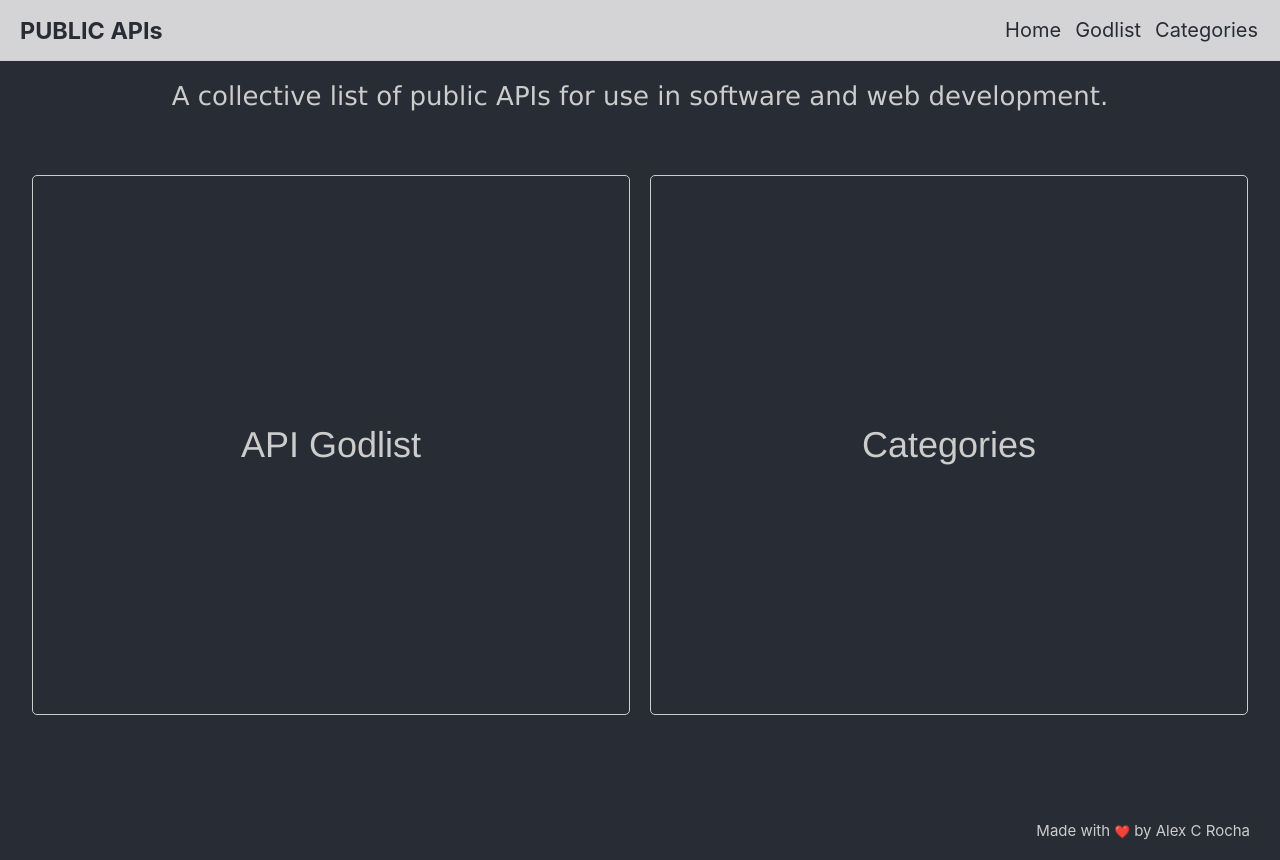
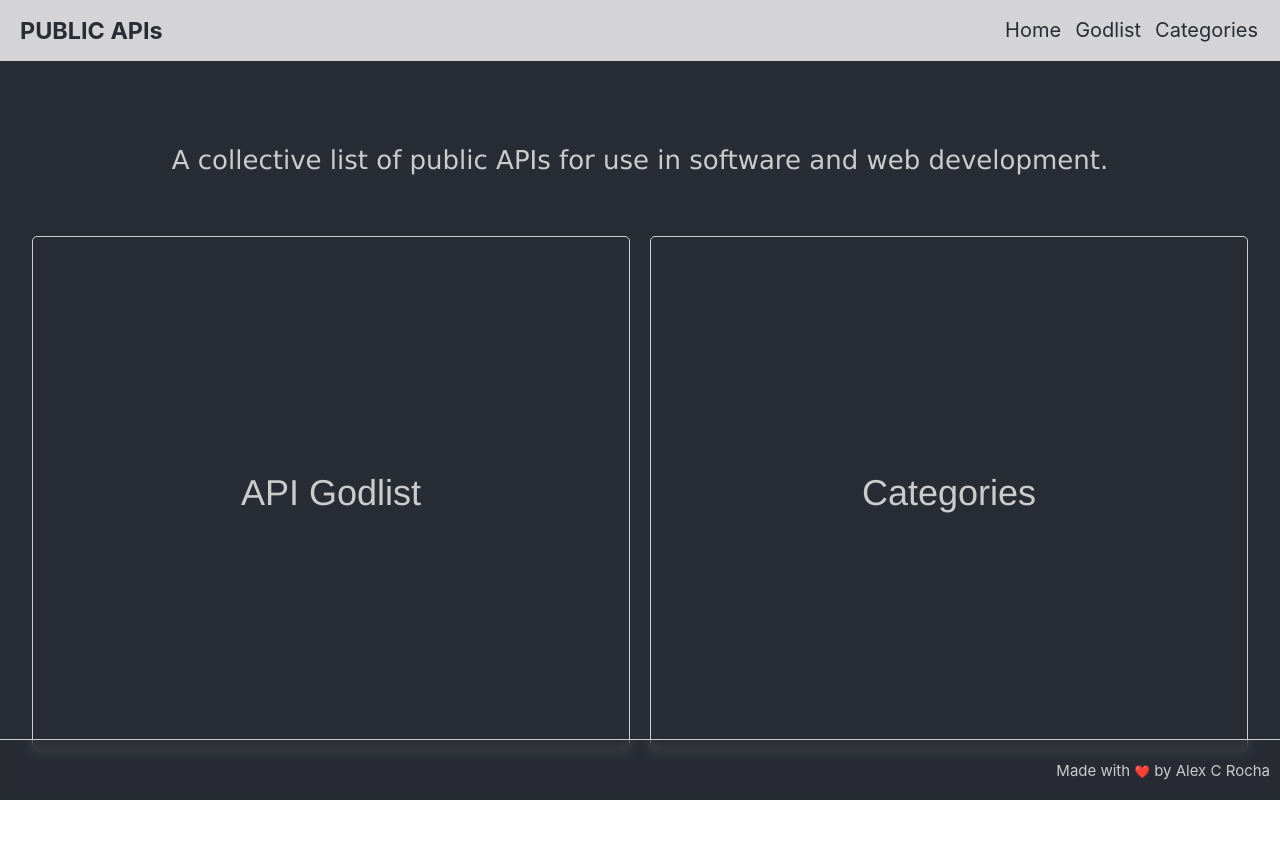
Before and after one commit to alexcrocha/ACS-1320-public-apis, a React (Create React App) app: page / in a window 1280 px wide. After the commit the page ends 800 px from the top, so only its background shows below. Built offline with nearby package versions, Linux system fonts and the light colour scheme; no server answers.

Commit message:
Add scroll to top; tweak styles

```diff
--- a/src/App.css
+++ b/src/App.css
@@ -6,7 +6,7 @@
 }
 
 .App-main {
-  padding-top: 60px;
+  padding: 80px 0 0 0;
 }
 
 .App-footer {
@@ -17,6 +17,12 @@
   justify-content: flex-end;
   margin: 20px 20px 0 0;
   font-size: 0.75em;
+  position: fixed;
+  bottom: 0;
+  width: 100%;
+  background-color: #282c3433;
+  border-top: 1px solid #ccc;
+  backdrop-filter: blur(5px);
 }
 
 h1 {
--- a/src/App.js
+++ b/src/App.js
@@ -33,6 +33,7 @@ function App() {
 
   return (
     <div className="App">
+
       <header className="App-header">
         <Navbar />
       </header>
@@ -47,7 +48,6 @@ function App() {
       <footer className="App-footer">
         <p>Made with <small>❤️</small> by <a href='https://github.com/alexcrocha'>Alex C Rocha</a></p>
       </footer>
-
     </div>
   );
 }
--- a/src/components/APIList.css
+++ b/src/components/APIList.css
@@ -12,4 +12,5 @@
   /* align-items: center; */
   justify-content: center;
   margin: 1% 10% 0 10%;
+  padding-bottom: 100px;
 }
--- a/src/components/Categories.css
+++ b/src/components/Categories.css
@@ -1,7 +1,16 @@
-.categories {
+.categories-header {
+  display: flex;
+  flex-direction: column;
+  align-items: center;
+  justify-content: center;
+  margin: 1% 10% 0 10%;
+}
+
+.categories-main {
   display: flex;
   flex-wrap: wrap;
   /* align-items: center; */
   justify-content: center;
   margin: 1% 10% 0 10%;
+  padding-bottom: 100px;
 }
--- a/src/components/Categories.js
+++ b/src/components/Categories.js
@@ -24,17 +24,19 @@ function Categories({ apiList, categoriesList }) {
   }
 
   return (
-
-    <>
+    <section>
+      <header className="categories-header">
         <Search searchInput={searchInput} setSearchInput={setSearchInput} />
-      <div className="categories">
+        <h2>Categories</h2>
+      </header>
+      <main className="categories-main">
         {categories.map((category) => {
           return (
             <CategoriesCard key={category[0]} category={category[0]} count={category[1]} />
           );
         })}
-      </div>
-    </>
+      </main>
+    </section>
   );
 }
 
--- a/src/components/Home.css
+++ b/src/components/Home.css
@@ -9,7 +9,11 @@
   font-size: calc(10px + 2vmin);
   font-family: Verdana, Geneva, Tahoma, sans-serif;
   width: 100%;
-  /* height: 100%; */
+}
+.home p {
+  margin-top: 2.5em;
+  padding: 0;
+
 }
 
 .home-links {
--- a/src/components/Navbar.css
+++ b/src/components/Navbar.css
@@ -6,10 +6,9 @@
   background-color: #ffffffcc;
   border-bottom: 1px solid #ccc;
   backdrop-filter: blur(5px);
-  /* box-shadow: 0 0 4px #ccc; */
   position: fixed;
   top: 0px;
-  z-index: 1000;
+  z-index: 1;
   width: 100%;
   color: #282c34;
   height: 60px;
--- /dev/null
+++ b/src/components/ScrollToTop.js
@@ -0,0 +1,12 @@
+import { useEffect } from "react";
+import { useLocation } from "react-router-dom";
+
+export default function ScrollToTop() {
+  const { pathname } = useLocation();
+
+  useEffect(() => {
+    window.scrollTo(0, 0);
+  }, [pathname]);
+
+  return null;
+}
--- a/src/components/Search.css
+++ b/src/components/Search.css
@@ -1,7 +1,7 @@
 .search {
   background-color: #f5f5f5;
   width: 60%;
-  margin: 2em auto 1em auto;
+  margin: 0 auto 1em auto;
 }
 
 .search input {
--- a/src/index.js
+++ b/src/index.js
@@ -4,12 +4,14 @@ import './index.css';
 import App from './App';
 import reportWebVitals from './reportWebVitals';
 import { BrowserRouter as Router, Routes, Route } from 'react-router-dom';
+import ScrollToTop from './components/ScrollToTop';
 
 
 const root = ReactDOM.createRoot(document.getElementById('root'));
 root.render(
   <React.StrictMode>
     <Router>
+      <ScrollToTop />
       <App />
     </Router>
   </React.StrictMode>
```
Lines whose indentation alone changed are shown as unchanged.
